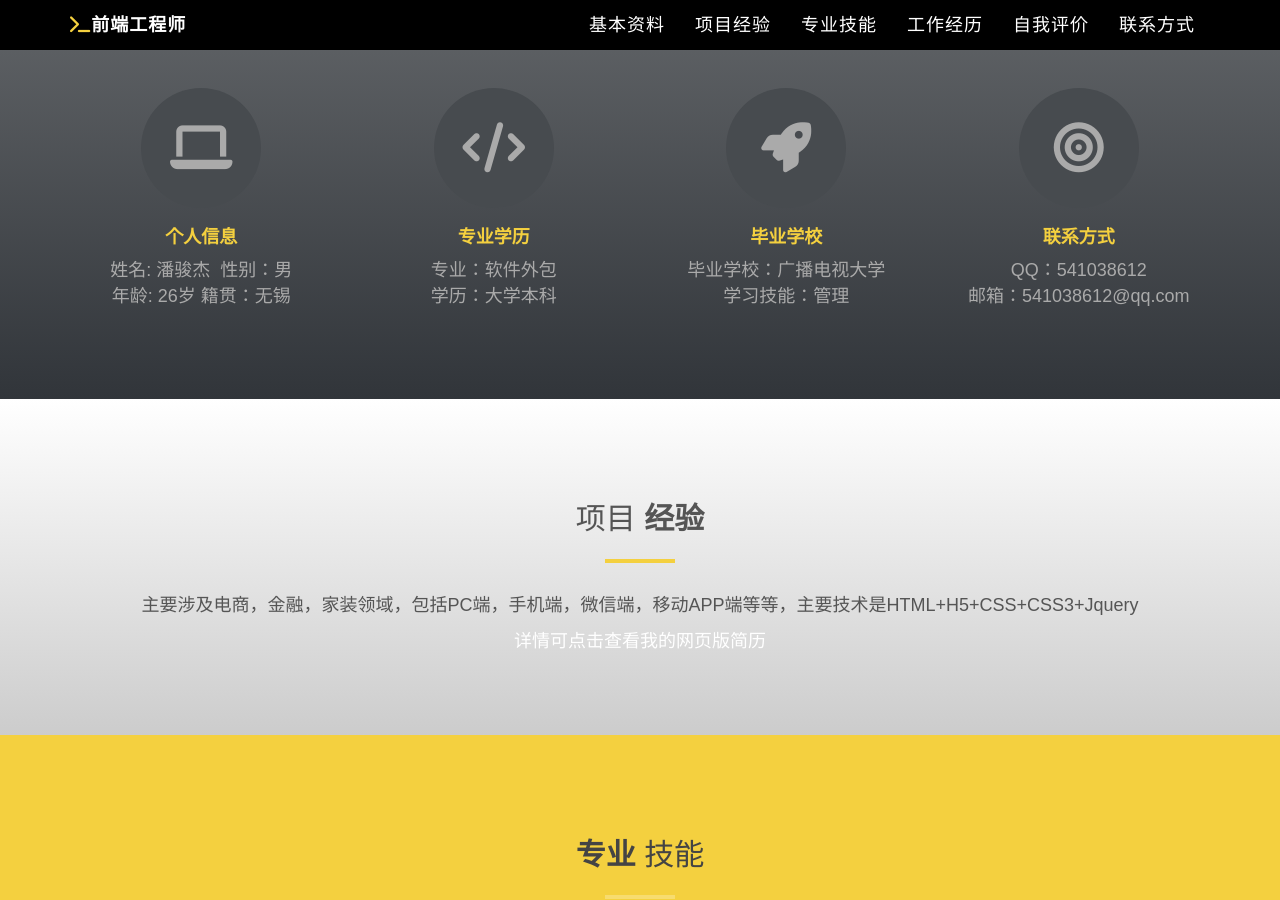
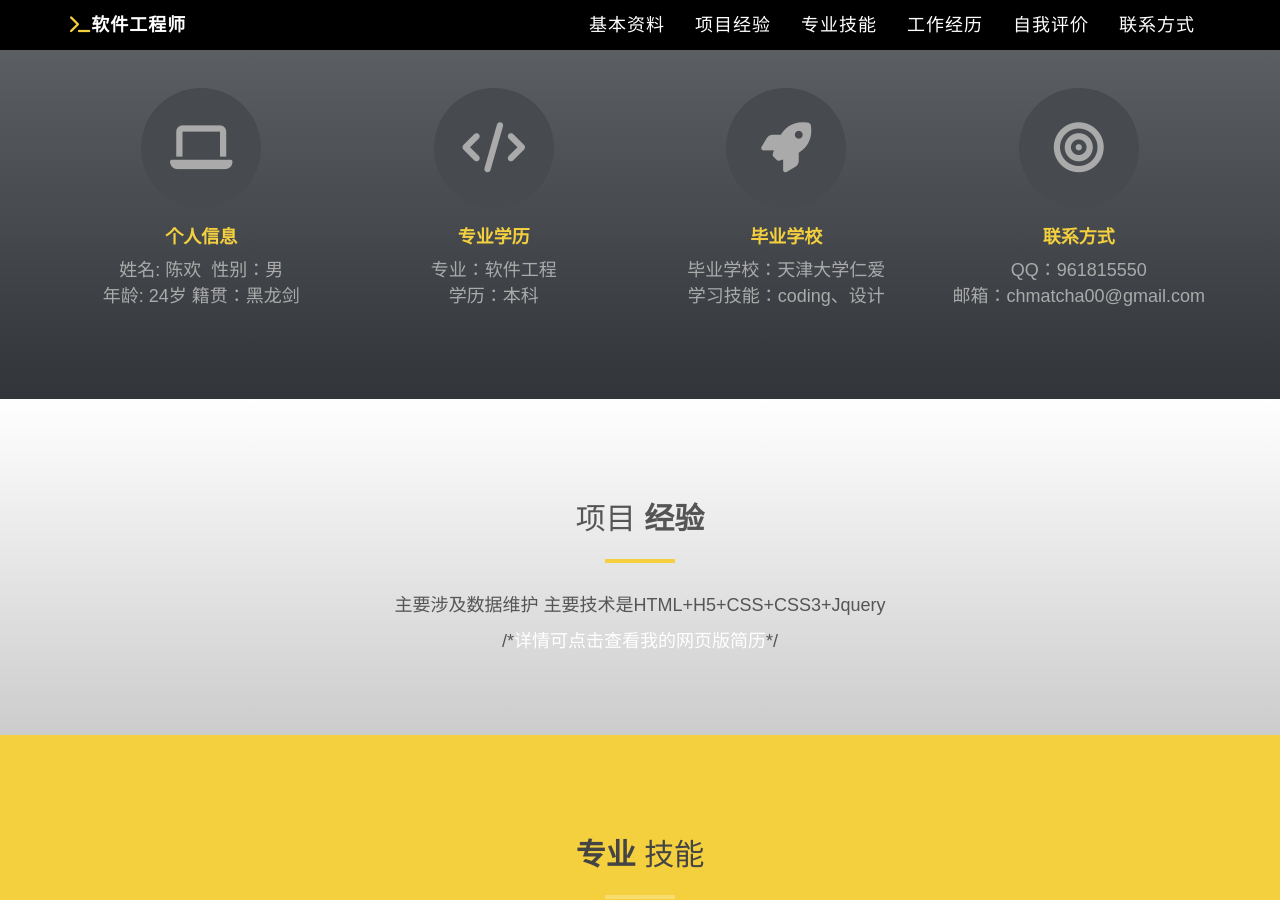
Before and after one commit to Matcha00/Matcha00.github.io, a Jekyll site: the page myself/index.html, which Jekyll copies as it is, in a window 1280 px wide and 900 px high, scrolled down 1016 px. Built offline with Jekyll 4.4.1, drawn with Linux system fonts in a browser that asks for light colours; nearby versions of some CDN libraries; library files that are not in the unit come from our copies; comment, search, counter and statistics services are not loaded; some of the changed text lies outside the part shown.

Commit message:
4
简历编写

```diff
--- a/myself/index.html
+++ b/myself/index.html
@@ -28,10 +28,10 @@ var _hmt = _hmt || [];
 
 <meta charset="utf-8">
 <meta name="viewport" content="width=device-width, initial-scale=1">
-<title>潘骏杰web前端工程师简历</title>
-<meta name="description" content="前端工程师简历,web前端,前端,个人网站">
-<meta name="keywords" content="前端工程师简历,web前端,前端,个人网站" />
-<meta name="author" content="潘骏杰,个人网站">
+<title>陈欢软件工程师简历</title>
+<meta name="description" content="前端工程师简历,web前端,前端,个人网站,iOS,Android">
+<meta name="keywords" content="前端工程师简历,web前端,前端,个人网站,iOS,Android" />
+<meta name="author" content="陈欢,个人网站">
 
 <!-- Favicons
     ================================================== -->
@@ -70,7 +70,7 @@ var _hmt = _hmt || [];
                 <button type="button" class="navbar-toggle" data-toggle="collapse" data-target=".navbar-main-collapse">
                     <i class="fa fa-bars"></i>
                 </button>
-                <a class="navbar-brand page-scroll" href="#page-top"><i class="fa fa-terminal"></i>前端工程师</a>
+                <a class="navbar-brand page-scroll" href="#page-top"><i class="fa fa-terminal"></i>软件工程师</a>
             </div>
 
             <!-- Collect the nav links, forms, and other content for toggling -->
@@ -111,8 +111,8 @@ var _hmt = _hmt || [];
             <div class="container">
                 <div class="row">
                     <div class="col-md-8 col-md-offset-2">
-                        <h1>潘骏杰<span class="brand-heading">-前端工程师</span></h1>
-                        <p class="intro-text">喜欢一切视觉盛宴，热爱挑战</p>
+                        <h1>陈欢<span class="brand-heading">-软件工程师</span></h1>
+                        <p class="intro-text">热爱设计，喜欢编码</p>
                         <a href="#services" class="btn btn-circle page-scroll">
                             <i class="fa fa-angle-double-down animated"></i>
                         </a>
@@ -133,29 +133,29 @@ var _hmt = _hmt || [];
       <div class="col-md-3 col-sm-6 service"> <i class="fa fa-laptop"></i>
         <h4><strong>个人信息</strong></h4>
         <p>
-		姓名: 潘骏杰 &nbsp;性别：男</br>
-		年龄: 26岁 籍贯：无锡
+		姓名: 陈欢 &nbsp;性别：男</br>
+		年龄: 24岁 籍贯：黑龙剑
 		</p>
       </div>
       <div class="col-md-3 col-sm-6 service"> <i class="fa fa-code"></i>
         <h4><strong>专业学历</strong></h4>
         <p>
-		专业：软件外包</br>
-		学历：大学本科</br>
+		专业：软件工程</br>
+		学历：本科</br>
 
 		</p>
       </div>
       <div class="col-md-3 col-sm-6 service"> <i class="fa fa-rocket"></i>
         <h4><strong>毕业学校</strong></h4>
         <p>
-		  毕业学校：广播电视大学</br>
-		  学习技能：管理
+		  毕业学校：天津大学仁爱</br>
+		  学习技能：coding、设计
 		</p>
       </div>
       <div class="col-md-3 col-sm-6 service"> <i class="fa fa-bullseye"></i>
         <h4><strong>联系方式</strong></h4>
-        <p>QQ：541038612</br>
-		  邮箱：541038612@qq.com</p>
+        <p>QQ：961815550</br>
+		  邮箱：chmatcha00@gmail.com</p>
       </div>
 
     </div>
@@ -168,8 +168,8 @@ var _hmt = _hmt || [];
       <h2>项目 <strong>经验</strong></h2>
       <hr>
       <div class="clearfix"></div>
-      <p>主要涉及电商，金融，家装领域，包括PC端，手机端，微信端，移动APP端等等，主要技术是HTML+H5+CSS+CSS3+Jquery</p>
-      <a href="Resume.html" target="_blank">详情可点击查看我的网页版简历</a>
+      <p>主要涉及数据维护 主要技术是HTML+H5+CSS+CSS3+Jquery</p>
+      /*<a href="Resume.html" target="_blank">详情可点击查看我的网页版简历</a>*/
     </div>
   </div>
 </div>
@@ -185,14 +185,14 @@ var _hmt = _hmt || [];
       <div class="col-md-6">
         <div class="about-text"> <i class="fa fa-users"></i>
           <div class="padding-left"><h4>PC端</h4>
-          <p>熟练使用HTML/HTML5/CSS/CSS3技术，精通Javascript/jquery/mootools编程</p></div>
+          <p>熟练使用HTML/HTML5/CSS/CSS3技术，精通Javascript/jquery编程</p></div>
           <i class="fa fa-magic"></i>
           <div class="padding-left"><h4>移动端</h4>
-          <p>熟练解决移动端分辨率的各类兼容，精通zepto.js</p></div>
+          <p>熟悉iOS开发、了解Android开发</p></div>
           <i class="fa fa-check-square-o"></i>
           <div class="padding-left"><h4>其它</h4>
-          <p>熟练使用photoshop等切图工具，理解Java，php等后台语言开发，</p></div>
-          <a href="square/index.html" target="_blank" class="tt">详情可点击查看demo</a>
+          <p>理解Java，Python等后台语言开发，</p></div>
+          /*<a href="square/index.html" target="_blank" class="tt">详情可点击查看demo</a>*/
         </div>
       </div>
     </div>
@@ -204,28 +204,28 @@ var _hmt = _hmt || [];
 					<div class="col-md-3 col-sm-3">
 						<div class="achivement-box">
 							<i class="fa fa-smile-o"></i>
-							<span class="count">27</span>
+							<span class="count">24</span>
 							<h4>我的年龄</h4>
 						</div>
 					</div>
 					<div class="col-md-3 col-sm-3">
 						<div class="achivement-box">
 							<i class="fa fa-code"></i>
-							<span class="count">18232656513</span>
+							<span class="count">500000</span>
 							<h4>代码量</h4>
 						</div>
 					</div>
 					<div class="col-md-3 col-sm-3">
 						<div class="achivement-box">
 							<i class="fa fa-check-square-o"></i>
-							<span class="count">48000</span>
+							<span class="count">720</span>
                             <h4>工作时间</h4>
 						</div>
 					</div>
 					<div class="col-md-3 col-sm-3">
 						<div class="achivement-box">
 							<i class="fa fa-trophy"></i>
-							<span class="count">27</span>
+							<span class="count">7</span>
 							<h4>项目参与数量</h4>
 						</div>
 					</div>
@@ -238,9 +238,9 @@ var _hmt = _hmt || [];
     <div class="section-title center">
       <h2>人生 <strong>经历</strong></h2>
       <hr>
-      <p>热爱互联网，热爱技术，专注于前端技术开发和用户体验</p>
+      <p>热爱互联网，热爱技术，专注于前端、iOS、Android等技术开发和用户体验</p>
     </div>
-    <a href="hover/index.html" target="_blank" class="tt">详情可点击查看我的demo展示</a>
+    /*<a href="hover/index.html" target="_blank" class="tt">详情可点击查看我的demo展示</a>*/
   </div>
 </div>
 <!-- Testimonials Section -->
@@ -265,7 +265,7 @@ var _hmt = _hmt || [];
           </div>
           <div class="item">
             <p>
-			非常热爱前端这个职业，喜欢钻研新的技术，喜欢接受各种不同的挑战。</br>具有很强的自学能力和良好的学习方法。
+			非常热爱程序员这个职业，喜欢钻研新的技术，喜欢接受各种不同的挑战。</br>具有很强的自学能力和良好的学习方法。
 			</p>
           </div>
         </div>
@@ -283,13 +283,13 @@ var _hmt = _hmt || [];
     </div>
     <div class="col-md-8 col-md-offset-2">
       <div class="col-md-4"> <i class="fa fa-map-marker fa-2x"></i>
-        <p>无锡市北塘区民丰西苑82号202室</p>
+        <p>天津大学仁爱学院</p>
       </div>
       <div class="col-md-4"> <i class="fa fa-envelope-o fa-2x"></i>
-        <p>541038612@qq.com</p>
+        <p>chmatcha00@gmail.com</p>
       </div>
       <div class="col-md-4"> <i class="fa fa-phone fa-2x"></i>
-        <p>15961726437</p>
+        <p>18523468467</p>
       </div>
       <hr>
       <div class="clearfix"></div>
@@ -301,8 +301,6 @@ var _hmt = _hmt || [];
 <nav id="footer">
 
   <div class="container" style="width:300px;margin:0 auto; padding:20px 0;">
-  <p style="text-align:left;">备案号：<a href="http://www.miitbeian.gov.cn/state/outPortal/loginPortal.action">苏ICP备16014897</a><br>
-©2016-2017    本网站为个人网站，做展示使用，网站开通后主要内容为个人信息展示<br></p>
 
 
 
@@ -312,7 +310,7 @@ var _hmt = _hmt || [];
     </div>-->
   </div>
   <div style="width:300px;margin:0 auto; padding:20px 0;">
-		 		<a target="_blank" href="http://www.beian.gov.cn/portal/registerSystemInfo?recordcode=32020402000035" style="display:inline-block;text-decoration:none;height:20px;line-height:20px;"><img src="images/备案图标.png" style="float:left;"/><p style="float:left;height:20px;line-height:20px;margin: 0px 0px 0px 5px; color:#939393;">苏公网安备 32020402000035号</p></a>
+
 		 	</div>
 </nav>
 
```
